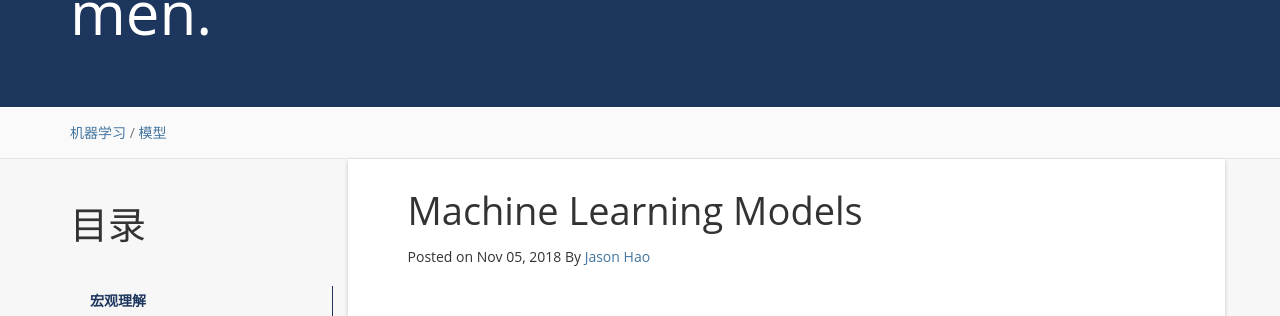
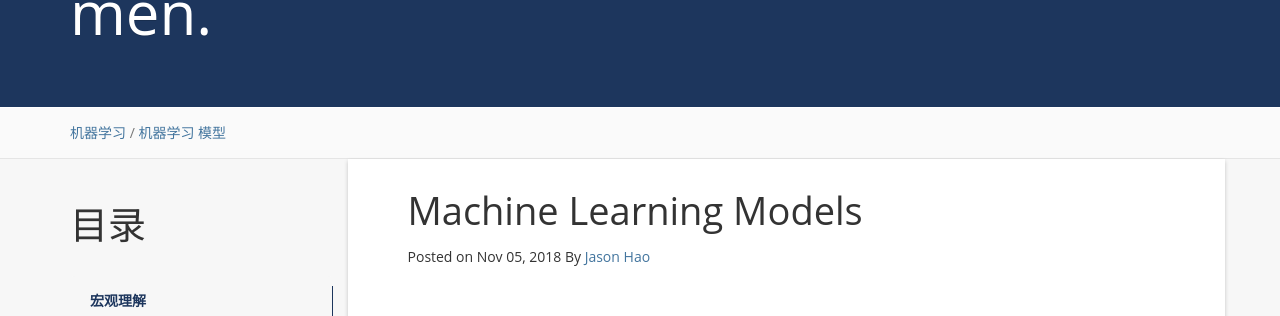
Before and after one commit to jasonhhao/jasonhhao.github.io, a Jekyll site: the page built from _posts/2018-11-06-Machine-Learning-Models.md, in a window 1280 px wide and 900 px high. Shown: the part 188-504 px from the top of the window. Built offline with Jekyll 4.4.1, drawn with Linux system fonts in a browser that asks for light colours; nearby versions of some CDN libraries; a script that is not in the unit is left out; comment, search, counter and statistics services are not loaded.

Commit message:
Update 2018-11-06-Machine-Learning-Models.md

```diff
--- a/_posts/2018-11-06-Machine-Learning-Models.md
+++ b/_posts/2018-11-06-Machine-Learning-Models.md
@@ -3,7 +3,7 @@ layout: post
 title:  Machine Learning Models
 date:   2018-11-06 01:08:00 +0800
 categories: 机器学习
-tag: 模型
+tag: 机器学习 模型
 ---
 
 * content
```
